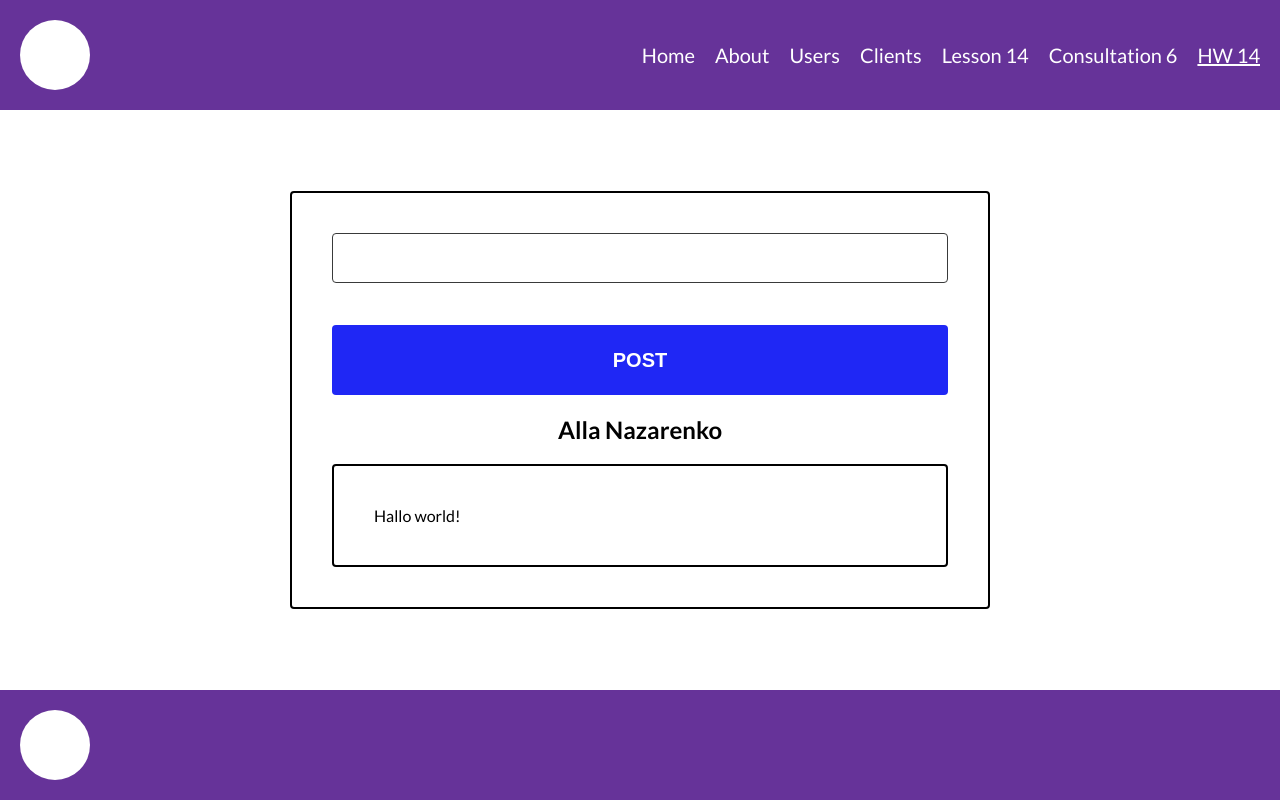
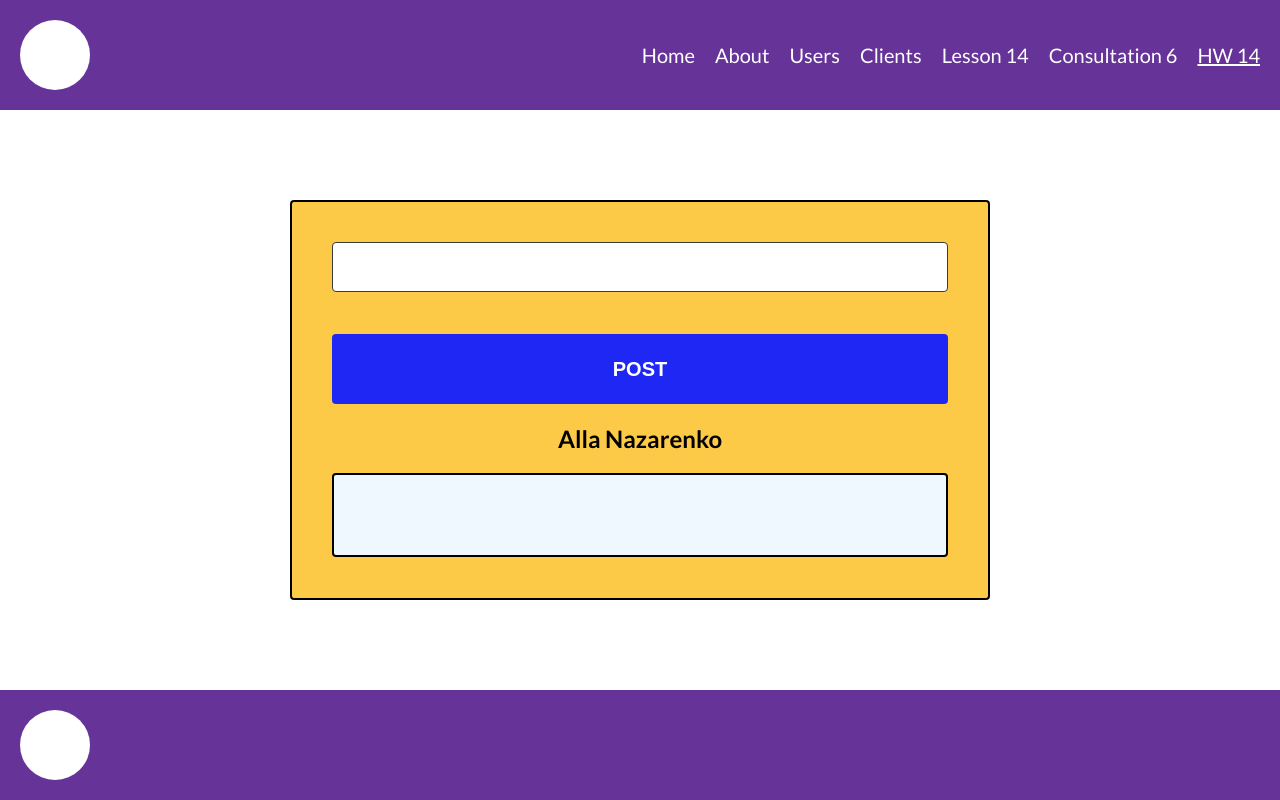
Before and after one commit to Alla-web/React_52m_1_fs_TS, a React (Vite) app: page /homework14 in a window 1280 px wide. Built offline with nearby package versions, Linux system fonts and the light colour scheme.

Commit message:
hw14 completed

```diff
--- a/src/components/Layout/Layout.tsx
+++ b/src/components/Layout/Layout.tsx
@@ -82,6 +82,7 @@ function Layout({ children }: LayoutProps) {
           >
             HW 14
           </StyledNavLink>
+          {/* //можно сздать отдельный компонент и в него передавть пропсами to, style, и  имя */}
         </NavContainer>
       </Header>
       <Main>{children}</Main>
--- a/src/homeworks/Homework14/components/BlogManagement/BlogManagement.tsx
+++ b/src/homeworks/Homework14/components/BlogManagement/BlogManagement.tsx
@@ -1,37 +1,38 @@
 //Шаг 1. Импортируем createContext
-import { createContext, useContext, useState } from "react";
+import { ChangeEvent, createContext, useContext, useState } from "react";
 import { BlogManagementContainer } from "./styles";
 import Input from "components/Input/Input";
 import Button from "components/Button/Button";
 import Card from "../Card/Card";
-import { BlogManagementType, MessageType } from "./types";
 
 //Шаг 2. Создаём хранилище - контекст, с помощью функции createContext
 // и делаем экспорт, чтобы затем использовать для создания
-const BlogManagementContext = createContext<BlogManagementType>({
-  inputMessage: undefined,
-  onClick: () => {},
-});
+export const MessageContext = createContext<string>("");
 
 function BlogManagemet() {
-  const [message, setMessage] = useState<MessageType | undefined>(undefined);
+  const [inputValue, setinpitValue] = useState<string>("");
+  const [postMessage, setPostMessage] = useState<string>("");
+
+  const onChangeInpit = (event: ChangeEvent<HTMLInputElement>) => {
+    setinpitValue(event.target.value);
+  };
+
+  const onPostMessage = ()=> {
+    setPostMessage(inputValue)
+  }
+  // console.log(onPostMessage);
 
   return (
     // Шаг 3. Создаём обёртку (provider), которая позволит получить значение из контекста
     // в любом компоненте, который будет вложен в компонент с обёрткой (внут, правнут)
     //в провайдере добавляем значение, к которому и необходим доступ (userData)
-    <BlogManagementContext.Provider
-      value={{
-        inputMessage: message,
-        onClick: setMessage,
-      }}
-    >
+    <MessageContext.Provider value={postMessage}>
       <BlogManagementContainer>
-        <Input name="message" type="text" />
-        <Button name="POST" onClick={() => {}} />
+        <Input name="message" type="text" value={inputValue} onChange={onChangeInpit}/>
+        <Button name="POST" onClick={onPostMessage} />
         <Card />
       </BlogManagementContainer>
-    </BlogManagementContext.Provider>
+    </MessageContext.Provider>
   );
 }
 
--- a/src/homeworks/Homework14/components/BlogManagement/styles.ts
+++ b/src/homeworks/Homework14/components/BlogManagement/styles.ts
@@ -10,5 +10,5 @@ export const BlogManagementContainer = styled.div`
   border: 2px solid black;
   border-radius: 4px;
   padding: 40px;
-  background-color: white;
+  background-color: #fcca46;
 `;
--- a/src/homeworks/Homework14/components/Message/Message.tsx
+++ b/src/homeworks/Homework14/components/Message/Message.tsx
@@ -1,9 +1,13 @@
+import { useContext } from "react";
 import { MessageContainer, MessageItem } from "./styles";
+import { MessageContext } from "../BlogManagement/BlogManagement";
 
 function Message (){
+
+   const message = useContext(MessageContext);
     return(
         <MessageContainer>
-            <MessageItem>Hallo world!</MessageItem>
+            <MessageItem>{message}</MessageItem>
         </MessageContainer>
     );
 }
--- a/src/homeworks/Homework14/components/Message/styles.ts
+++ b/src/homeworks/Homework14/components/Message/styles.ts
@@ -8,9 +8,11 @@ gap: 15px;
 border: 2px solid black;
 border-radius: 4px;
 padding: 20px;
+background-color: aliceblue;
 `
 
 export const MessageItem = styled.p`
 padding: 20px;
 width: 100%;
+
 `
```
Also changed, not shown: src/homeworks/Homework14/components/BlogManagement/types.ts (deleted, +0 -9 lines).
